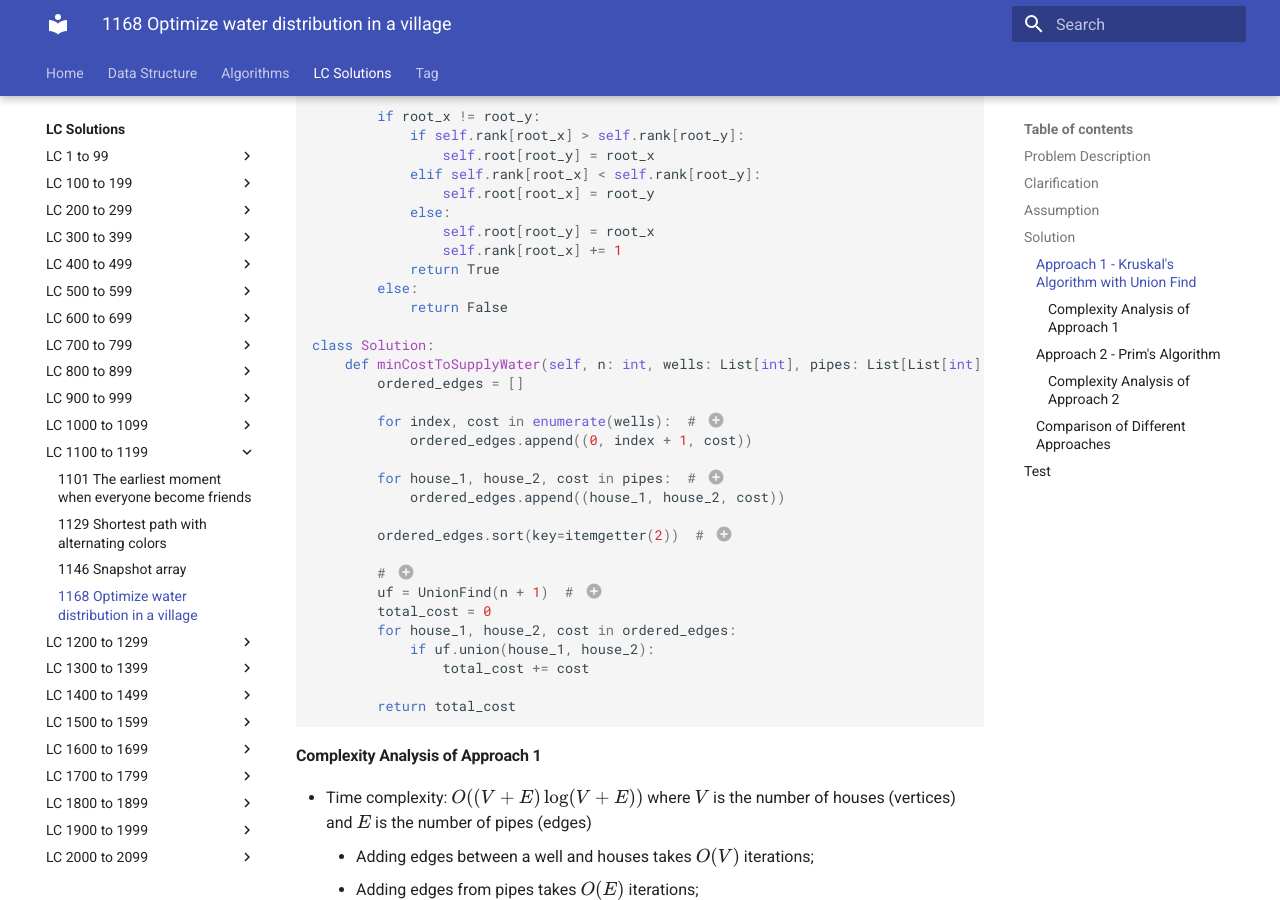
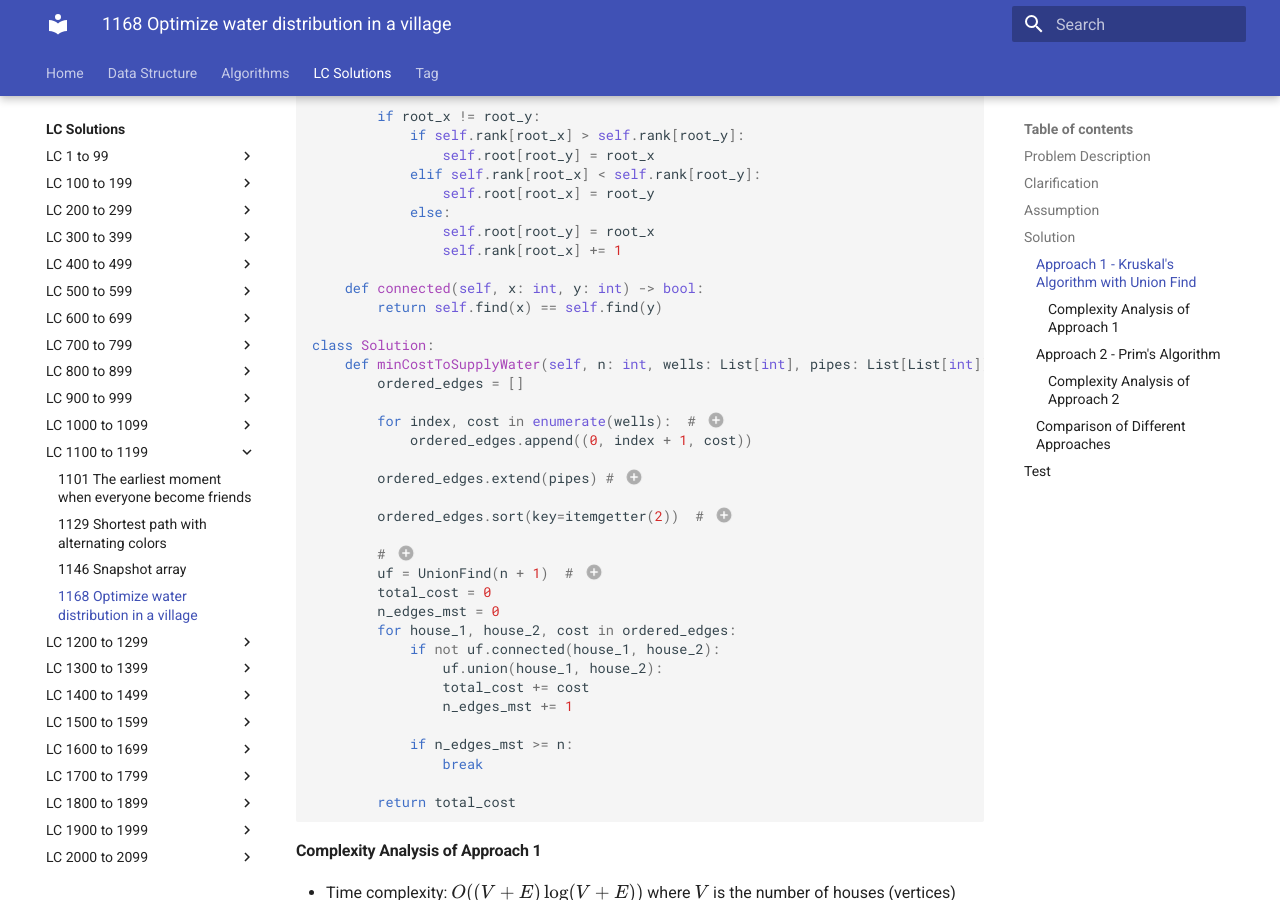
Before and after one commit to RogerLuo-Code/coding-practice, an MkDocs documentation site: the page built from docs/lc-solutions/lc1100-1199/lc1168-optimize-water-distribution-in-a-village.md, in a window 1280 px wide and 900 px high, scrolled down 2054 px. Built offline with MkDocs 1.6.1 and Material for MkDocs 9.7.7, drawn with Linux system fonts in a browser that asks for light colours.

Commit message:
Update Kurskal's algorithm solution for LC1168

````diff
--- a/docs/lc-solutions/lc1100-1199/lc1168-optimize-water-distribution-in-a-village.md
+++ b/docs/lc-solutions/lc1100-1199/lc1168-optimize-water-distribution-in-a-village.md
@@ -81,9 +81,9 @@ To solve the minimum spanning tree problem, we can use classical [Krusal's algor
                 else:
                     self.root[root_y] = root_x
                     self.rank[root_x] += 1
-                return True
-            else:
-                return False
+
+        def connected(self, x: int, y: int) -> bool:
+            return self.find(x) == self.find(y)
 
     class Solution:
         def minCostToSupplyWater(self, n: int, wells: List[int], pipes: List[List[int]]) -> int:
@@ -92,17 +92,22 @@ To solve the minimum spanning tree problem, we can use classical [Krusal's algor
             for index, cost in enumerate(wells):  # (2)
                 ordered_edges.append((0, index + 1, cost))
 
-            for house_1, house_2, cost in pipes:  # (3)
-                ordered_edges.append((house_1, house_2, cost))
+            ordered_edges.extend(pipes) # (3)
 
             ordered_edges.sort(key=itemgetter(2))  # (4)
 
             # (5)
             uf = UnionFind(n + 1)  # (6)
             total_cost = 0
+            n_edges_mst = 0
             for house_1, house_2, cost in ordered_edges:
-                if uf.union(house_1, house_2):
+                if not uf.connected(house_1, house_2):
+                    uf.union(house_1, house_2):
                     total_cost += cost
+                    n_edges_mst += 1
+
+                if n_edges_mst >= n:
+                    break
 
             return total_cost
     ```
````
